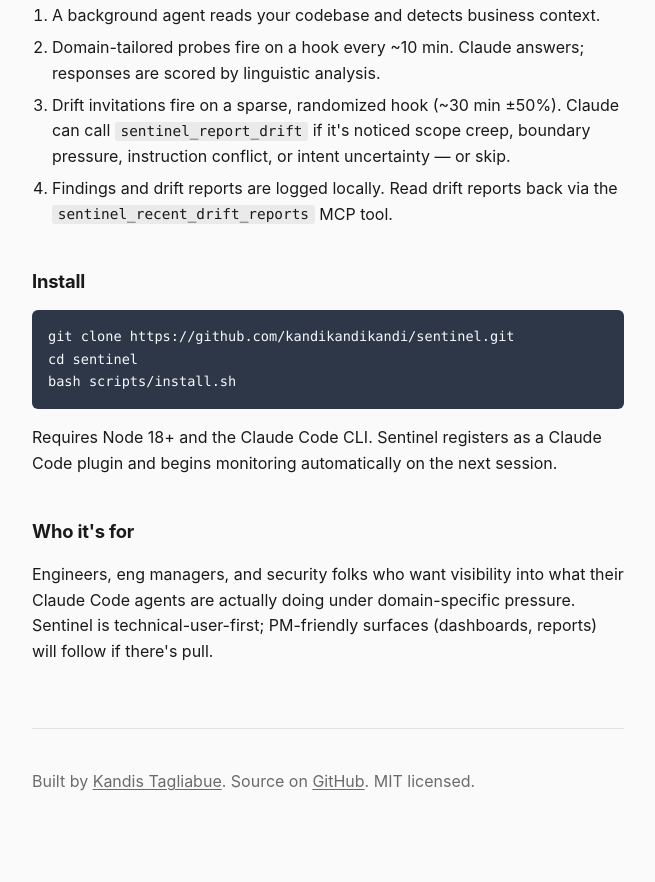
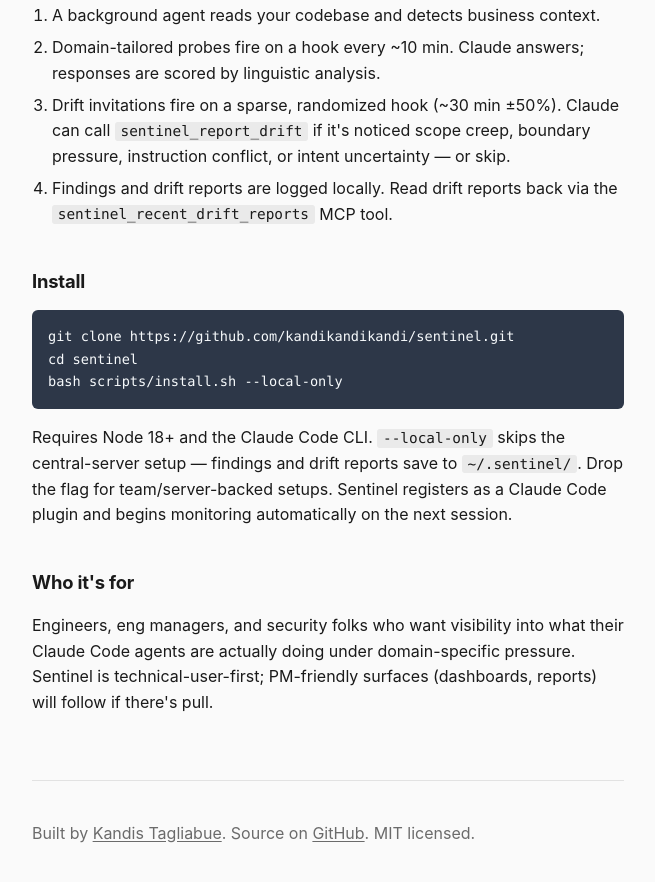
Before and after one commit to kandikandikandi/sentinel, a website: page docs/index.html in a window 1280 px wide. Shown: the part 670-1552 px from the top of the page, without its empty margins (312-967 px from the left). Drawn offline with Linux system fonts and the light colour scheme.

Commit message:
feat: add --local-only install path
Resolve the friction the README promised but the code didn't deliver:
configure.sh used to hard-require a reachable Sentinel server, which
contradicted the documented single-developer local workflow.

- scripts/configure.sh: accept --local-only flag (and SENTINEL_LOCAL_ONLY
  env var). In local-only mode, skip server prompt and validation entirely,
  write config with placeholder server. Also: write drift_signals_enabled
  and drift_signal_interval_minutes into the generated config (was missing
  since they were added after configure.sh was authored).
- scripts/install.sh: parse --local-only at top, pass through to configure.
  End-of-install summary now lists all three MCP tools, both hooks, and
  the storage path in local-only mode.
- README.md, docs/index.html: lead with `bash scripts/install.sh --local-only`
  for the single-developer path. Mention server-backed path as the
  team / multi-user alternative.

```diff
--- a/docs/index.html
+++ b/docs/index.html
@@ -113,8 +113,8 @@
     <h2>Install</h2>
     <pre><code>git clone https://github.com/kandikandikandi/sentinel.git
 cd sentinel
-bash scripts/install.sh</code></pre>
-    <p>Requires Node 18+ and the Claude Code CLI. Sentinel registers as a Claude Code plugin and begins monitoring automatically on the next session.</p>
+bash scripts/install.sh --local-only</code></pre>
+    <p>Requires Node 18+ and the Claude Code CLI. <code>--local-only</code> skips the central-server setup — findings and drift reports save to <code>~/.sentinel/</code>. Drop the flag for team/server-backed setups. Sentinel registers as a Claude Code plugin and begins monitoring automatically on the next session.</p>
 
     <h2>Who it's for</h2>
     <p>Engineers, eng managers, and security folks who want visibility into what their Claude Code agents are actually doing under domain-specific pressure. Sentinel is technical-user-first; PM-friendly surfaces (dashboards, reports) will follow if there's pull.</p>
```
Also changed, not shown: README.md, 2 other files.
